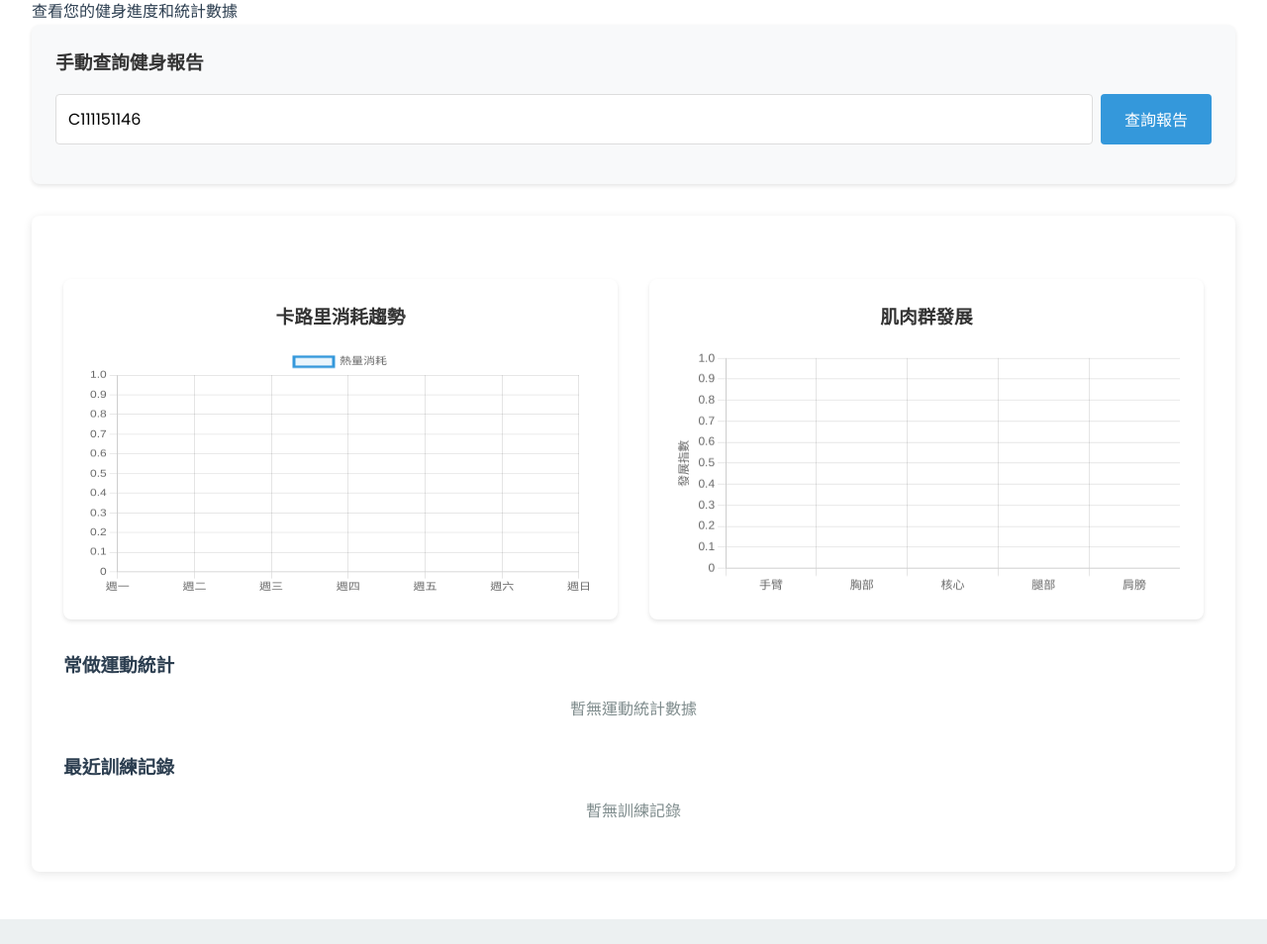
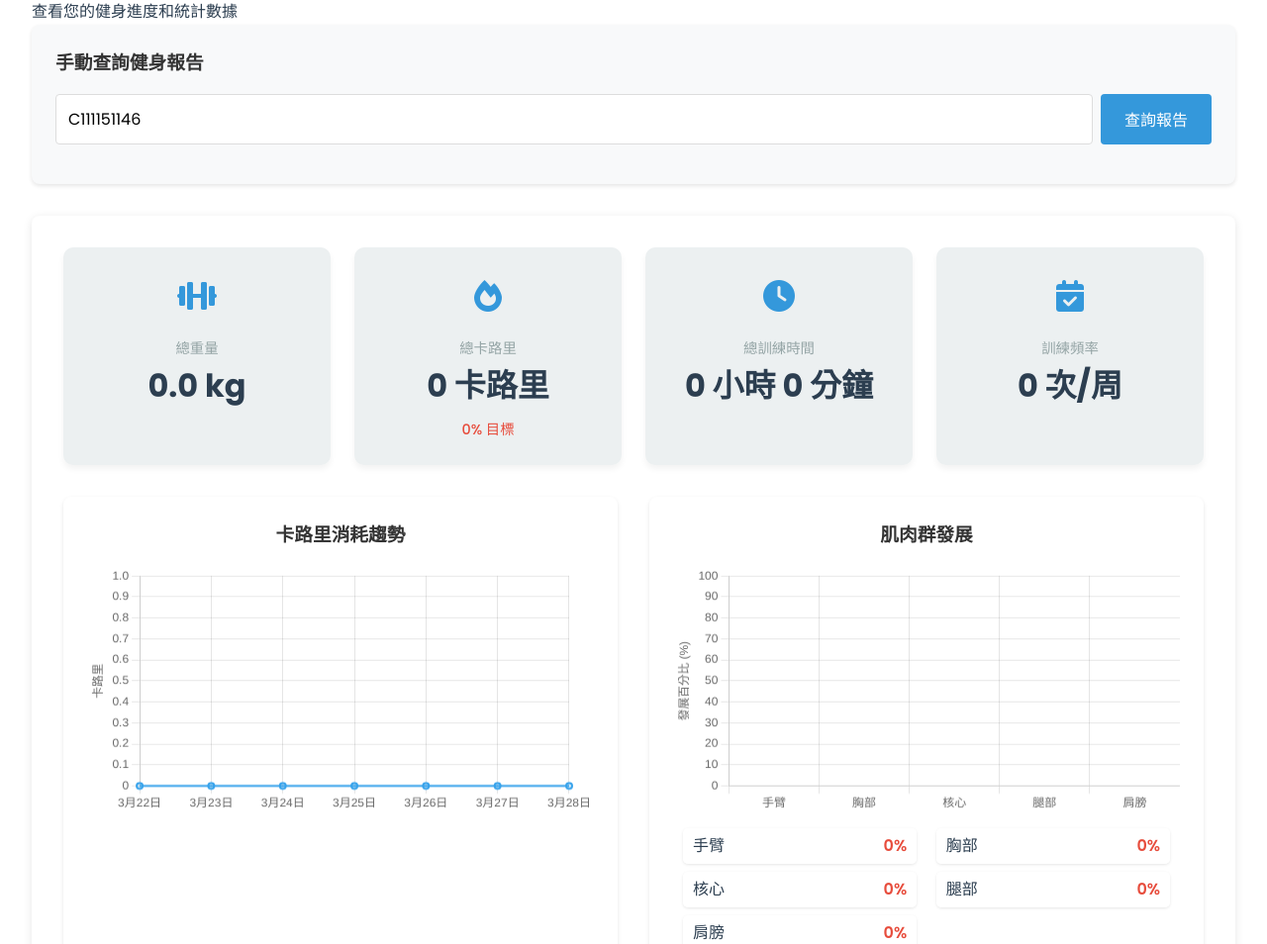
Before and after one commit to wei54nb/DetectWed_lay, a Flask app: page / in a window 1280 px wide. Shown: the part 444-1398 px from the top of the page at 99% size. Run offline with Flask 3, Linux system fonts and the light colour scheme; data that the repository does not hold is empty; some libraries are stand-ins or nearby versions.

Commit message:
完善圖表功能

```diff
--- a/web_lab/app/templates/index.html
+++ b/web_lab/app/templates/index.html
@@ -70,7 +70,46 @@
             <div class="fitness-report" id="fitness-report">
                 <!-- 總覽 -->
                 <div class="report-overview">
-                    <!-- 原有內容保持不變 -->
+                    <div class="stat-card">
+                        <div class="stat-icon">
+                            <i class="fas fa-dumbbell"></i>
+                        </div>
+                        <div class="stat-info">
+                            <div class="stat-label">總重量</div>
+                            <div class="stat-value" id="total-weight">0 kg</div>
+                        </div>
+                    </div>
+
+                    <div class="stat-card">
+                        <div class="stat-icon">
+                            <i class="fas fa-fire"></i>
+                        </div>
+                        <div class="stat-info">
+                            <div class="stat-label">總卡路里</div>
+                            <div class="stat-value" id="total-calories">0 卡路里</div>
+                            <!-- 這裡會動態添加百分比顯示 -->
+                        </div>
+                    </div>
+
+                    <div class="stat-card">
+                        <div class="stat-icon">
+                            <i class="fas fa-clock"></i>
+                        </div>
+                        <div class="stat-info">
+                            <div class="stat-label">總訓練時間</div>
+                            <div class="stat-value" id="total-training-time">0 小時 0 分鐘</div>
+                        </div>
+                    </div>
+
+                    <div class="stat-card">
+                        <div class="stat-icon">
+                            <i class="fas fa-calendar-check"></i>
+                        </div>
+                        <div class="stat-info">
+                            <div class="stat-label">訓練頻率</div>
+                            <div class="stat-value" id="training-frequency">0 次/周</div>
+                        </div>
+                    </div>
                 </div>
 
                 <!-- 圖表區域 -->
--- a/web_lab/static/css/index.css
+++ b/web_lab/static/css/index.css
@@ -1160,3 +1160,45 @@ canvas {
         margin-bottom: 0.5rem;
     }
 }
+
+
+/* 熱量百分比顯示 */
+.stat-percentage {
+    font-size: 0.9rem;
+    margin-top: 5px;
+    font-weight: 500;
+}
+
+/* 肌肉發展百分比容器 */
+.muscle-percentage-container {
+    display: flex;
+    flex-wrap: wrap;
+    justify-content: space-between;
+    margin-top: 15px;
+    padding: 0 10px;
+}
+
+.muscle-percentage-item {
+    display: flex;
+    justify-content: space-between;
+    width: 48%;
+    margin-bottom: 8px;
+    padding: 5px 10px;
+    background-color: rgba(255, 255, 255, 0.8);
+    border-radius: 5px;
+    box-shadow: 0 1px 3px rgba(0, 0, 0, 0.1);
+}
+
+.muscle-name {
+    font-weight: 500;
+}
+
+.muscle-percentage {
+    font-weight: 600;
+}
+
+/* 確保圖表容器有足夠的空間 */
+.chart-container {
+    position: relative;
+    margin-bottom: 30px;
+}
--- a/web_lab/static/js/index.js
+++ b/web_lab/static/js/index.js
@@ -60,14 +60,14 @@ function setupManualInput() {
 }
 
 
-// 获取健身报告数据
+// 取得健身報告數據
 async function loadFitnessReport(userId) {
     if (!userId) {
         throw new Error('未提供用戶ID');
     }
 
     console.log(`正在加載用戶 ${userId} 的健身報告`);
-    currentUserId = userId; // 這裡嘗試修改 currentUserId
+    currentUserId = userId;
 
     try {
         // 明確指定完整URL，避免相對路徑問題
@@ -95,13 +95,24 @@ async function loadFitnessReport(userId) {
             throw new Error(data.message || '獲取數據失敗');
         }
 
+        // 確保數據格式正確
+        const processedData = {
+            ...data,
+            calories_trend: Array.isArray(data.calories_trend) ? data.calories_trend : [],
+            muscle_growth: data.muscle_growth || { arms: 0, chest: 0, core: 0, legs: 0, shoulders: 0 },
+            exercise_stats: Array.isArray(data.exercise_stats) ? data.exercise_stats : [],
+            recent_exercises: Array.isArray(data.recent_exercises) ? data.recent_exercises : []
+        };
+
+        console.log('處理後的數據:', processedData);
+
         // 處理數據並更新UI
-        updateDashboardUI(data);
-        renderCharts(data);
-        renderExerciseStats(data.exercise_stats);
-        renderRecentExercises(data.recent_exercises);
+        updateDashboardUI(processedData);
+        renderCharts(processedData);
+        renderExerciseStats(processedData.exercise_stats);
+        renderRecentExercises(processedData.recent_exercises);
 
-        return data;
+        return processedData;
     } catch (error) {
         console.error('加載健身報告失敗:', error);
         throw error;
@@ -111,9 +122,21 @@ async function loadFitnessReport(userId) {
 
 // 渲染圖表
 function renderCharts(data) {
-    console.log('渲染圖表');
+    console.log('渲染圖表，數據:', data);
+
+    try {
+        // 檢查 calories_trend 是否存在
+        if (!data.calories_trend) {
+            console.warn('數據中缺少 calories_trend 屬性');
+        } else {
+            console.log('calories_trend 數據:', data.calories_trend);
+        }
+
         renderCaloriesChart(data.calories_trend);
         renderMuscleGrowthChart(data.muscle_growth);
+    } catch (error) {
+        console.error('渲染圖表時出錯:', error);
+    }
 }
 
 
@@ -176,6 +199,24 @@ function updateDashboardUI(data) {
     const totalCaloriesElement = document.getElementById('total-calories');
     if (totalCaloriesElement) {
         totalCaloriesElement.textContent = `${data.total_calories.toFixed(0)} 卡路里`;
+
+        // 添加熱量百分比顯示
+        // 假設每日目標熱量消耗為300卡路里
+        const dailyCalorieGoal = 300;
+        const caloriePercentage = Math.min(100, Math.round((data.total_calories / dailyCalorieGoal) * 100));
+
+        // 創建或更新百分比顯示元素
+        let caloriePercentElement = document.getElementById('calorie-percent');
+        if (!caloriePercentElement) {
+            caloriePercentElement = document.createElement('div');
+            caloriePercentElement.id = 'calorie-percent';
+            caloriePercentElement.className = 'stat-percentage';
+            totalCaloriesElement.parentNode.appendChild(caloriePercentElement);
+        }
+
+        caloriePercentElement.textContent = `${caloriePercentage}% 目標`;
+        caloriePercentElement.style.color = caloriePercentage >= 80 ? '#2ecc71' :
+                                           (caloriePercentage >= 50 ? '#f39c12' : '#e74c3c');
     }
 
     // 更新總訓練時間
@@ -202,7 +243,7 @@ function renderCaloriesChart(caloriesTrend) {
         return;
     }
 
-    console.log('渲染卡路里消耗趨勢圖:', caloriesTrend);
+    console.log('渲染卡路里消耗趨勢圖，原始數據:', caloriesTrend);
 
     // 如果已有圖表，先銷毀
     if (caloriesChart) {
@@ -210,7 +251,13 @@ function renderCaloriesChart(caloriesTrend) {
     }
 
     // 確保數據是數字類型
-    const values = Array.isArray(caloriesTrend) ? caloriesTrend.map(Number) : [];
+    let values = [];
+    if (Array.isArray(caloriesTrend)) {
+        values = caloriesTrend.map(val => Number(val) || 0);
+        console.log('轉換後的數值數組:', values);
+    } else {
+        console.warn('卡路里趨勢數據不是數組:', caloriesTrend);
+    }
 
     // 創建標籤（最近7天）
     const labels = [];
@@ -221,20 +268,26 @@ function renderCaloriesChart(caloriesTrend) {
     }
 
     // 如果數據少於7天，補充為7天
-    while (values.length < 7) {
-        values.unshift(0);
+    // 修改填充邏輯，確保實際數據在正確的日期位置
+    const paddedValues = Array(7).fill(0);
+    const startIdx = Math.max(0, 7 - values.length);
+
+    for (let i = 0; i < values.length; i++) {
+        paddedValues[startIdx + i] = values[i];
     }
 
-    // 只取最近7天的數據
-    const recentValues = values.slice(-7);
+    console.log('填充後的數據陣列:', paddedValues);
+    console.log('對應的日期標籤:', labels);
 
+    // 創建圖表
+    try {
         caloriesChart = new Chart(ctx, {
             type: 'line',
             data: {
                 labels: labels,
                 datasets: [{
                     label: '卡路里消耗',
-                data: recentValues,
+                    data: paddedValues,
                     backgroundColor: 'rgba(54, 162, 235, 0.2)',
                     borderColor: 'rgba(54, 162, 235, 1)',
                     borderWidth: 2,
@@ -267,6 +320,10 @@ function renderCaloriesChart(caloriesTrend) {
                 }
             }
         });
+        console.log('卡路里圖表創建成功');
+    } catch (error) {
+        console.error('創建卡路里圖表時出錯:', error);
+    }
 }
 
 
@@ -401,7 +458,7 @@ function renderMuscleGrowthChart(muscleData) {
     }
 
     // 確保數據是數字類型
-    const data = [
+    const rawData = [
         Number(muscleData.arms) || 0,
         Number(muscleData.chest) || 0,
         Number(muscleData.core) || 0,
@@ -409,13 +466,21 @@ function renderMuscleGrowthChart(muscleData) {
         Number(muscleData.shoulders) || 0
     ];
 
+    // 計算肌肉發展百分比
+    // 假設每個肌肉群的最大發展指數為1000
+    const maxMuscleIndex = 1000;
+    const percentageData = rawData.map(value => Math.min(100, Math.round((value / maxMuscleIndex) * 100)));
+
+    // 創建肌肉發展百分比顯示
+    createMusclePercentageDisplay(percentageData);
+
     muscleGrowthChart = new Chart(ctx, {
         type: 'bar',
         data: {
             labels: ['手臂', '胸部', '核心', '腿部', '肩膀'],
             datasets: [{
                 label: '肌肉群發展',
-                data: data,
+                data: percentageData, // 使用百分比數據
                 backgroundColor: [
                     'rgba(255, 99, 132, 0.7)',
                     'rgba(54, 162, 235, 0.7)',
@@ -438,18 +503,79 @@ function renderMuscleGrowthChart(muscleData) {
             plugins: {
                 legend: {
                     display: false
+                },
+                tooltip: {
+                    callbacks: {
+                        label: function(context) {
+                            return `發展程度: ${context.parsed.y}%`;
+                        }
+                    }
                 }
             },
             scales: {
                 y: {
                     beginAtZero: true,
+                    max: 100, // 設置最大值為100%
                     title: {
                         display: true,
-                        text: '發展指數'
+                        text: '發展百分比 (%)'
                     }
                 }
             }
         }
+    });
+}
+
+
+
+// 創建肌肉發展百分比顯示
+function createMusclePercentageDisplay(percentageData) {
+    // 獲取圖表容器
+    const chartContainer = document.querySelector('.chart-container:nth-child(2)');
+    if (!chartContainer) return;
+
+    // 檢查是否已存在百分比顯示容器
+    let percentContainer = document.getElementById('muscle-percentage-container');
+    if (!percentContainer) {
+        percentContainer = document.createElement('div');
+        percentContainer.id = 'muscle-percentage-container';
+        percentContainer.className = 'muscle-percentage-container';
+        chartContainer.appendChild(percentContainer);
+    } else {
+        // 清空現有內容
+        percentContainer.innerHTML = '';
+    }
+
+    // 肌肉群名稱
+    const muscleNames = ['手臂', '胸部', '核心', '腿部', '肩膀'];
+
+    // 創建每個肌肉群的百分比顯示
+    muscleNames.forEach((name, index) => {
+        const percentage = percentageData[index];
+
+        const muscleItem = document.createElement('div');
+        muscleItem.className = 'muscle-percentage-item';
+
+        const muscleName = document.createElement('span');
+        muscleName.className = 'muscle-name';
+        muscleName.textContent = name;
+
+        const musclePercentage = document.createElement('span');
+        musclePercentage.className = 'muscle-percentage';
+        musclePercentage.textContent = `${percentage}%`;
+
+        // 根據百分比設置顏色
+        if (percentage >= 70) {
+            musclePercentage.style.color = '#2ecc71'; // 綠色
+        } else if (percentage >= 40) {
+            musclePercentage.style.color = '#f39c12'; // 橙色
+        } else {
+            musclePercentage.style.color = '#e74c3c'; // 紅色
+        }
+
+        muscleItem.appendChild(muscleName);
+        muscleItem.appendChild(musclePercentage);
+        percentContainer.appendChild(muscleItem);
     });
 }
 
@@ -565,37 +691,165 @@ function generateDefaultData() {
 }
 
 
-function renderCaloriesChart(data) {
+function renderCaloriesChart(caloriesTrend) {
+    console.log('開始渲染卡路里圖表，原始數據:', caloriesTrend);
+
     const ctx = document.getElementById('calories-chart');
-
-    // 檢查是否已有圖表實例，如果有則先銷毀
-    if (ctx.chart) {
-        ctx.chart.destroy();
+    if (!ctx) {
+        console.error('找不到卡路里圖表元素 #calories-chart');
+        return;
     }
 
-    ctx.chart = new Chart(ctx, {
+    console.log('找到卡路里圖表元素:', ctx);
+
+    // 檢查 caloriesTrend 是否為有效數據
+    if (!caloriesTrend) {
+        console.error('卡路里趨勢數據為空或未定義');
+        // 創建一個空圖表，避免顯示錯誤
+        if (caloriesChart) {
+            caloriesChart.destroy();
+        }
+
+        caloriesChart = new Chart(ctx, {
             type: 'line',
             data: {
-            labels: data.labels || ['週一', '週二', '週三', '週四', '週五', '週六', '週日'],
+                labels: ['一', '二', '三', '四', '五', '六', '日'],
                 datasets: [{
-                label: '熱量消耗',
-                data: data.values || [0, 0, 0, 0, 0, 0, 0],
-                borderColor: '#3498db',
-                backgroundColor: 'rgba(52, 152, 219, 0.1)',
-                tension: 0.3
+                    label: '卡路里消耗',
+                    data: [0, 0, 0, 0, 0, 0, 0],
+                    backgroundColor: 'rgba(54, 162, 235, 0.2)',
+                    borderColor: 'rgba(54, 162, 235, 1)',
+                    borderWidth: 2,
+                    tension: 0.4,
+                    fill: true
                 }]
             },
             options: {
                 responsive: true,
-            maintainAspectRatio: false,
+                plugins: {
+                    legend: {
+                        display: false
+                    },
+                    tooltip: {
+                        callbacks: {
+                            label: function(context) {
+                                return `${context.parsed.y.toFixed(0)} 卡路里`;
+                            }
+                        }
+                    }
+                },
                 scales: {
                     y: {
-                    beginAtZero: true
+                        beginAtZero: true,
+                        title: {
+                            display: true,
+                            text: '卡路里'
+                        }
                     }
                 }
             }
         });
+        console.log('創建了空的卡路里圖表');
+        return;
     }
+
+    // 如果已有圖表，先銷毀
+    if (caloriesChart) {
+        console.log('銷毀舊的卡路里圖表');
+        caloriesChart.destroy();
+    }
+
+    // 確保數據是數字類型的數組
+    let values = [];
+    if (Array.isArray(caloriesTrend)) {
+        values = caloriesTrend.map(val => {
+            const num = Number(val);
+            if (isNaN(num)) {
+                console.warn(`卡路里值 "${val}" 不是有效數字，將使用 0 代替`);
+                return 0;
+            }
+            return num;
+        });
+        console.log('處理後的卡路里數值數組:', values);
+    } else {
+        console.error('卡路里趨勢數據不是數組類型:', typeof caloriesTrend);
+        values = [0, 0, 0, 0, 0, 0, 0];
+    }
+
+    // 創建標籤（最近7天）
+    const labels = [];
+    for (let i = 6; i >= 0; i--) {
+        const date = new Date();
+        date.setDate(date.getDate() - i);
+        labels.push(date.toLocaleDateString('zh-TW', {month: 'short', day: 'numeric'}));
+    }
+    console.log('日期標籤:', labels);
+
+    // 如果數據少於7天，補充為7天
+    const paddedValues = Array(7).fill(0);
+
+    // 將實際數據放在數組末尾，確保最近的數據顯示在圖表右側
+    if (values.length <= 7) {
+        for (let i = 0; i < values.length; i++) {
+            paddedValues[7 - values.length + i] = values[i];
+        }
+    } else {
+        // 如果數據超過7天，只取最近7天
+        for (let i = 0; i < 7; i++) {
+            paddedValues[i] = values[values.length - 7 + i];
+        }
+    }
+
+    console.log('填充後的卡路里數據:', paddedValues);
+
+    // 創建圖表
+    try {
+        caloriesChart = new Chart(ctx, {
+            type: 'line',
+            data: {
+                labels: labels,
+                datasets: [{
+                    label: '卡路里消耗',
+                    data: paddedValues,
+                    backgroundColor: 'rgba(54, 162, 235, 0.2)',
+                    borderColor: 'rgba(54, 162, 235, 1)',
+                    borderWidth: 2,
+                    tension: 0.4,
+                    fill: true
+                }]
+            },
+            options: {
+                responsive: true,
+                plugins: {
+                    legend: {
+                        display: false
+                    },
+                    tooltip: {
+                        callbacks: {
+                            label: function(context) {
+                                return `${context.parsed.y.toFixed(0)} 卡路里`;
+                            }
+                        }
+                    }
+                },
+                scales: {
+                    y: {
+                        beginAtZero: true,
+                        title: {
+                            display: true,
+                            text: '卡路里'
+                        }
+                    }
+                }
+            }
+        });
+        console.log('成功創建卡路里圖表');
+    } catch (error) {
+        console.error('創建卡路里圖表時出錯:', error);
+    }
+}
+
+
 
 // 處理數據
 function processData(records) {
```
Also changed, not shown: web_lab/run.py (+16 -2 lines). Lines whose indentation alone changed are shown as unchanged.
